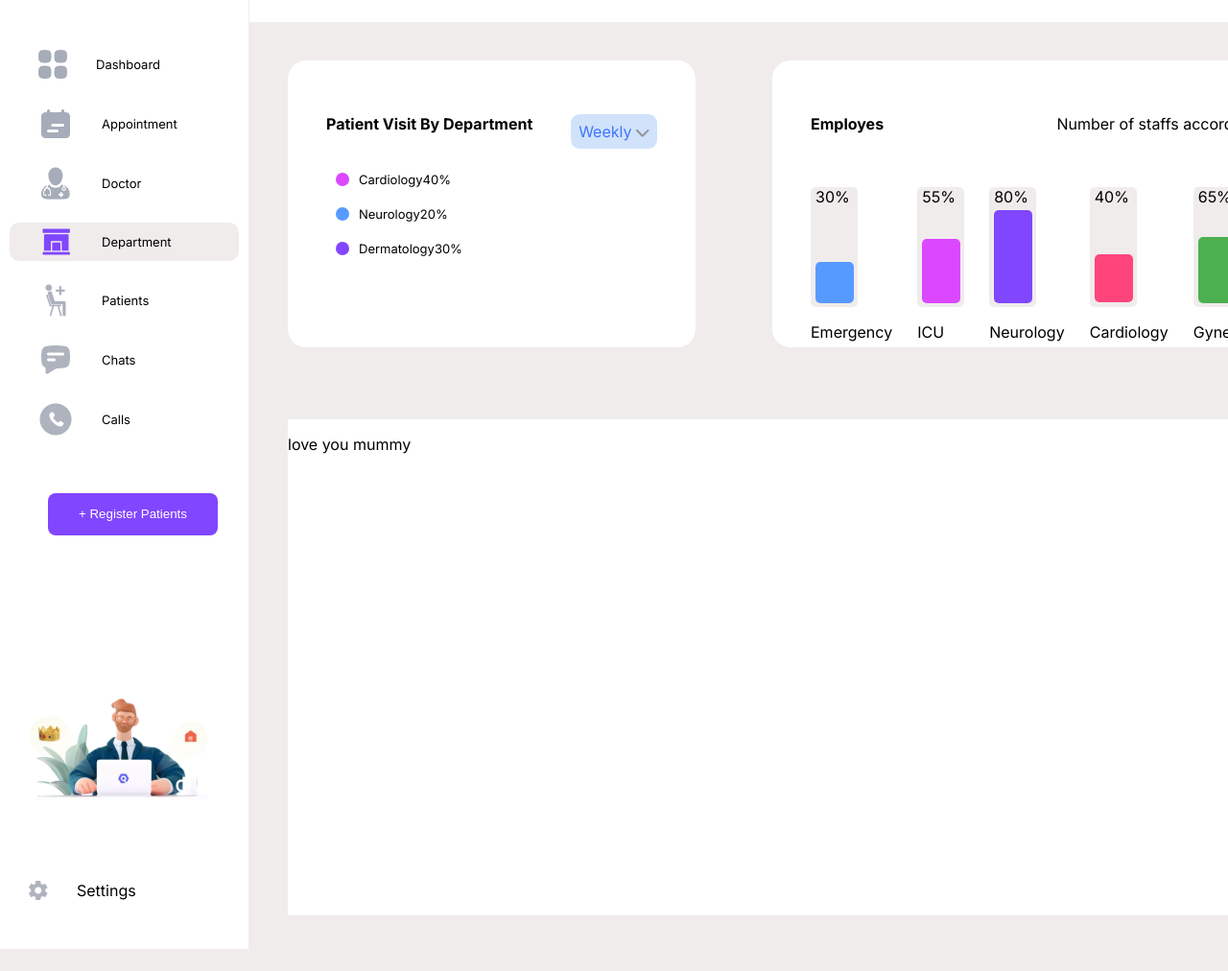
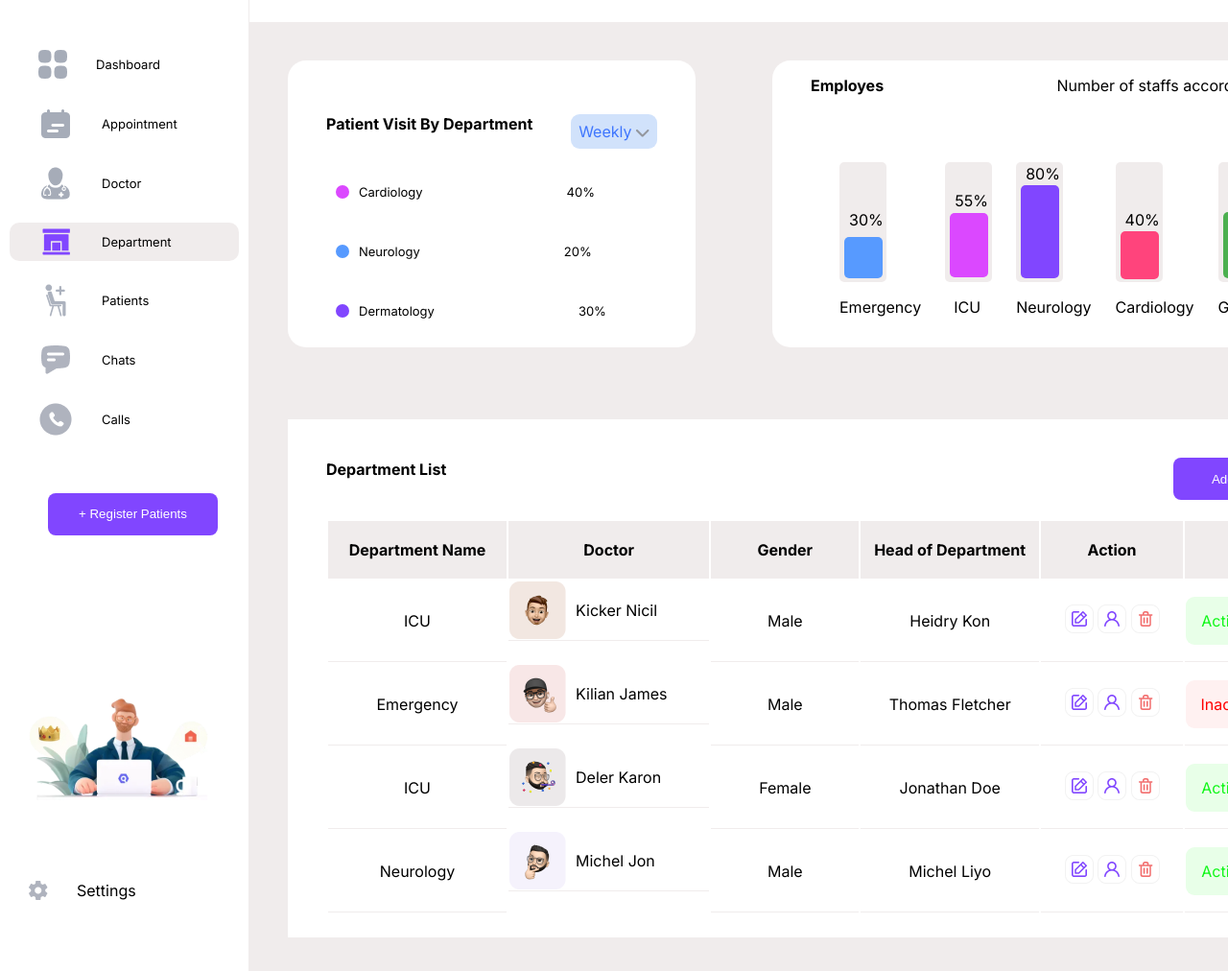
Before and after one commit to PLD908/Capstone, a plain HTML site: page index.html in a window 1280 px wide. Shown: the part 67-1079 px from the top of the page at 96% size. Before the commit the page ends 1056 px from the top, so only its background shows below. Drawn offline with Linux system fonts and the light colour scheme.

Commit message:
portfolio

```diff
--- a/index.html
+++ b/index.html
@@ -67,9 +67,9 @@
         <div class="main">
             <p><b>Patient Visit By Department</b> <span class="float">Weekly <img src="images/Vector.png" alt="drop down" class="vec"></span></p>
             <ul class="CND">
-                <li><span class="colors0"></span>Cardiology <span class="floatRight">40%</span></li>
-                <li><span class="colors1"></span>Neurology <span class="floatRight">20%</span></li>
-                <li><span class="colors2"></span>Dermatology <span class="floatRight">30%</span></li>
+                <li><span class="colors0"></span><p>Cardiology</p> <span class="floatRight">40%</span></li>
+                <li><span class="colors1"></span><p>Neurology</p> <span class="floatRight">20%</span></li>
+                <li><span class="colors2"></span><p>Dermatology</p> <span class="floatRight">30%</span></li>
             </ul>
         </div>
         <div class="main2">
@@ -77,42 +77,42 @@
             <div class="border">
                 <div class="bords">
                     <div class="bord">
-                        <p>30%</p>
+                        <p class="swift0">30%</p>
                         <p class="colo0"></p>
                     </div>
                     <p>Emergency</p>
                 </div>
                 <div class="bords">
                     <div class="bord">
-                        <p>55%</p>
+                        <p class="swift1">55%</p>
                         <p class="colo1"></p>
                     </div>
-                    <p>ICU</p>
+                    <p>&nbsp ICU</p>
                 </div>
                 <div class="bords">
                     <div class="bord">
-                        <p>80%</p>
+                        <p class="swift2">80%</p>
                         <p class="colo2"></p>
                     </div>
                     <p>Neurology</p>
                 </div>
                 <div class="bords">
                     <div class="bord">
-                        <p>40%</p>
+                        <p class="swift3">40%</p>
                         <p class="colo3"></p>
                     </div>
                     <p>Cardiology</p>
                 </div>
                 <div class="bords">
                     <div class="bord">
-                        <p>65%</p>
+                        <p class="swift4">65%</p>
                         <p class="colo4"></p>
                     </div>
                     <p>Gynecology</p>
                 </div>
                 <div class="bords">
                     <div class="bord">
-                        <p>82%</p>
+                        <p class="swift5">82%</p>
                         <p class="colo5"></p>
                     </div>
                     <p>Urology</p>
@@ -120,7 +120,68 @@
             </div>
         </div>
         <div class="table">
-            <p> love you mummy</p>
+            <div class="btn">
+                <p><b>Department List</b></p>
+                <button type="button">Add Department</button>
+            </div>
+            <table>
+                <tr class="thead">
+                    <th>Department Name</th>
+                    <th>Doctor</th>
+                    <th>Gender</th>
+                    <th>Head of Department</th>
+                    <th>Action</th>
+                    <th>Status</th>
+                </tr>
+                <tr>
+                    <td>ICU</td>
+                    <td class="dip"><img src="images/nicil.png" alt="A guy"> Kicker Nicil</td>
+                    <td>Male</td>
+                    <td>Heidry Kon</td>
+                    <td>
+                        <img src="images/pen.png" alt="edit">
+                        <img src="images/icon.png" alt="icon">
+                        <img src="images/delect.png" alt="delect">
+                    </td>
+                    <td><p>Active</p></td>
+                </tr>
+                <tr>
+                    <td>Emergency</td>
+                    <td class="dip"><img src="images/james.png" alt="A guy"> Kilian James</td>
+                    <td>Male</td>
+                    <td>Thomas Fletcher</td>
+                    <td>
+                        <img src="images/pen.png" alt="edit">
+                        <img src="images/icon.png" alt="icon">
+                        <img src="images/delect.png" alt="delect">
+                    </td>
+                    <td><p class="inactive">Inactive</p></td>
+                </tr>
+                <tr>
+                    <td>ICU</td>
+                    <td class="dip"><img src="images/deler.png" alt="A guy"> Deler Karon</td>
+                    <td>Female</td>
+                    <td>Jonathan Doe</td>
+                    <td>
+                        <img src="images/pen.png" alt="edit">
+                        <img src="images/icon.png" alt="icon">
+                        <img src="images/delect.png" alt="delect">
+                    </td>
+                    <td><p>Active</p></td>
+                </tr>
+                <tr>
+                    <td>Neurology</td>
+                    <td class="dip"><img src="images/jon.png" alt="A guy"> Michel Jon</td>
+                    <td>Male</td>
+                    <td>Michel Liyo</td>
+                    <td>
+                        <img src="images/pen.png" alt="edit">
+                        <img src="images/icon.png" alt="icon">
+                        <img src="images/delect.png" alt="delect">
+                    </td>
+                    <td><p>Active</p></td>
+                </tr>
+            </table>
         </div>
     </div>
 </body>
--- a/style.css
+++ b/style.css
@@ -158,8 +158,8 @@ button{
 .CND{
     margin-top: 40px;
 }
-.floatRight{
-    margin-right: -980px;
+ul p{
+    margin-right: 150px;
 }
 .main2{
     background-color: white;
@@ -167,8 +167,9 @@ button{
     width: 655px;
     height: 299px;
     margin: 35px;
-    padding: 40px;
+    padding: 0 40px;
     border-radius: 19px;
+    padding-left: -50px;
 }
 .floatt{
     float: right;
@@ -176,7 +177,9 @@ button{
 .border{
     display: flex;
     justify-content: space-between;
-    margin-top: 40px;
+    margin-top: 70px;
+    margin-left: 30px;
+    gap: 25px;
 }
 .bord{
     position: relative;
@@ -192,7 +195,7 @@ button{
     width: 40px;
     height: 43px;
     border-radius: 5px;
-    margin-top: 42px;
+    margin-top: 78px;
 }
 .colo1{
     position: absolute;
@@ -200,7 +203,7 @@ button{
     width: 40px;
     height: 67px;
     border-radius: 5px;
-    margin-top: 18px;
+    margin-top: 53px;
 }
 .colo2{
     position: absolute;
@@ -208,7 +211,7 @@ button{
     width: 40px;
     height: 97px;
     border-radius: 5px;
-    margin-top: -12px;
+    margin-top: 24px;
 }
 .colo3{
     position: absolute;
@@ -216,7 +219,7 @@ button{
     width: 40px;
     height: 50px;
     border-radius: 5px;
-    margin-top: 34px;
+    margin-top: 72px;
 }
 .colo4{
     position: absolute;
@@ -224,7 +227,7 @@ button{
     width: 40px;
     height: 69px;
     border-radius: 5px;
-    margin-top: 16px;
+    margin-top: 52px;
 }
 .colo5{
     position: absolute;
@@ -232,12 +235,75 @@ button{
     width: 40px;
     height: 90px;
     border-radius: 5px;
-    margin-top: -5px;
+    margin-top: 32px;
+}
+.swift0{
+    position: absolute;
+    margin-left: 5px;
+    margin-top: 50px;
+}
+.swift1{
+    position: absolute;
+    margin-left: 5px;
+    margin-top: 30px;
+}
+.swift2{
+    position: absolute;
+    margin-left: 5px;
+    margin-top: 2px;
+}
+.swift3{
+    position: absolute;
+    margin-left: 5px;
+    margin-top: 50px;
+}
+.swift4{
+    position: absolute;
+    margin-left: 5px;
+    margin-top: 25px;
+}
+.swift5{
+    position: absolute;
+    margin-left: 5px;
+    margin-top: 10px;
 }
 .table{
     background-color: white;
     grid-column: 2 / span 2;
     width: 1160px;
-    height: 517px;
+    height: 540px;
     margin: 35px;
+    padding: 0 40px;
 }
+td{
+    border-bottom: 1px solid rgba(238, 233, 233, 0.854);
+    text-align: center;
+}
+td p{
+    background-color: rgb(232, 255, 232);
+    color: rgb(18, 247, 26);
+    width: 80px;
+    padding: 15px;
+    border-radius: 9px;
+}
+th{
+    background-color: rgba(238, 233, 233, 0.854);
+    width: 1050px;
+    height: 60px;
+}
+.inactive{
+    background-color: rgb(255, 241, 241);
+    color: red;
+    width: 90px;
+    border-radius: 9px;
+}
+.dip{
+    display: flex;
+    align-items: center;
+    gap: 10px;
+}
+.btn{
+    display: flex;
+    justify-content: space-between;
+    align-items: center;
+}
```
